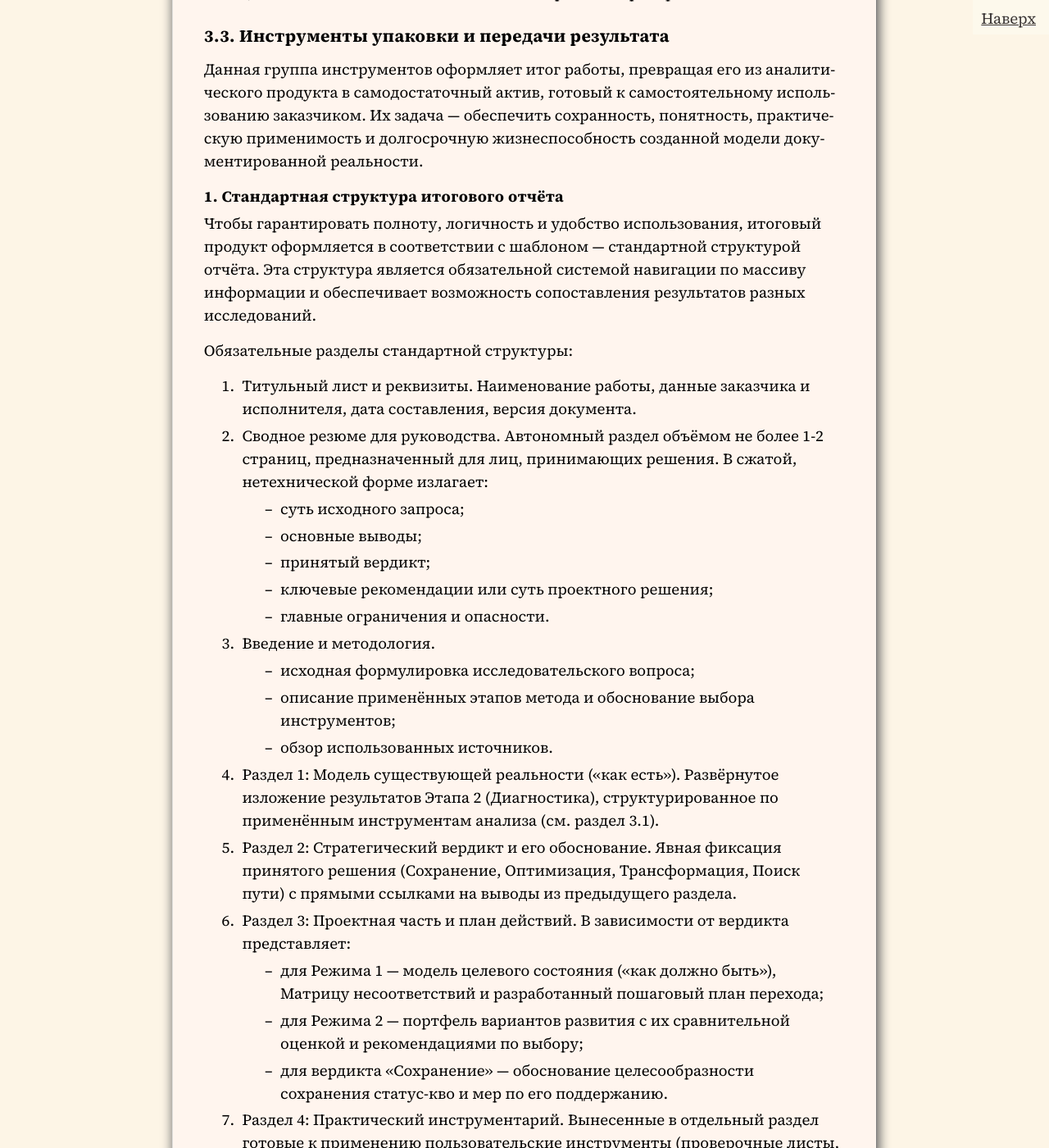
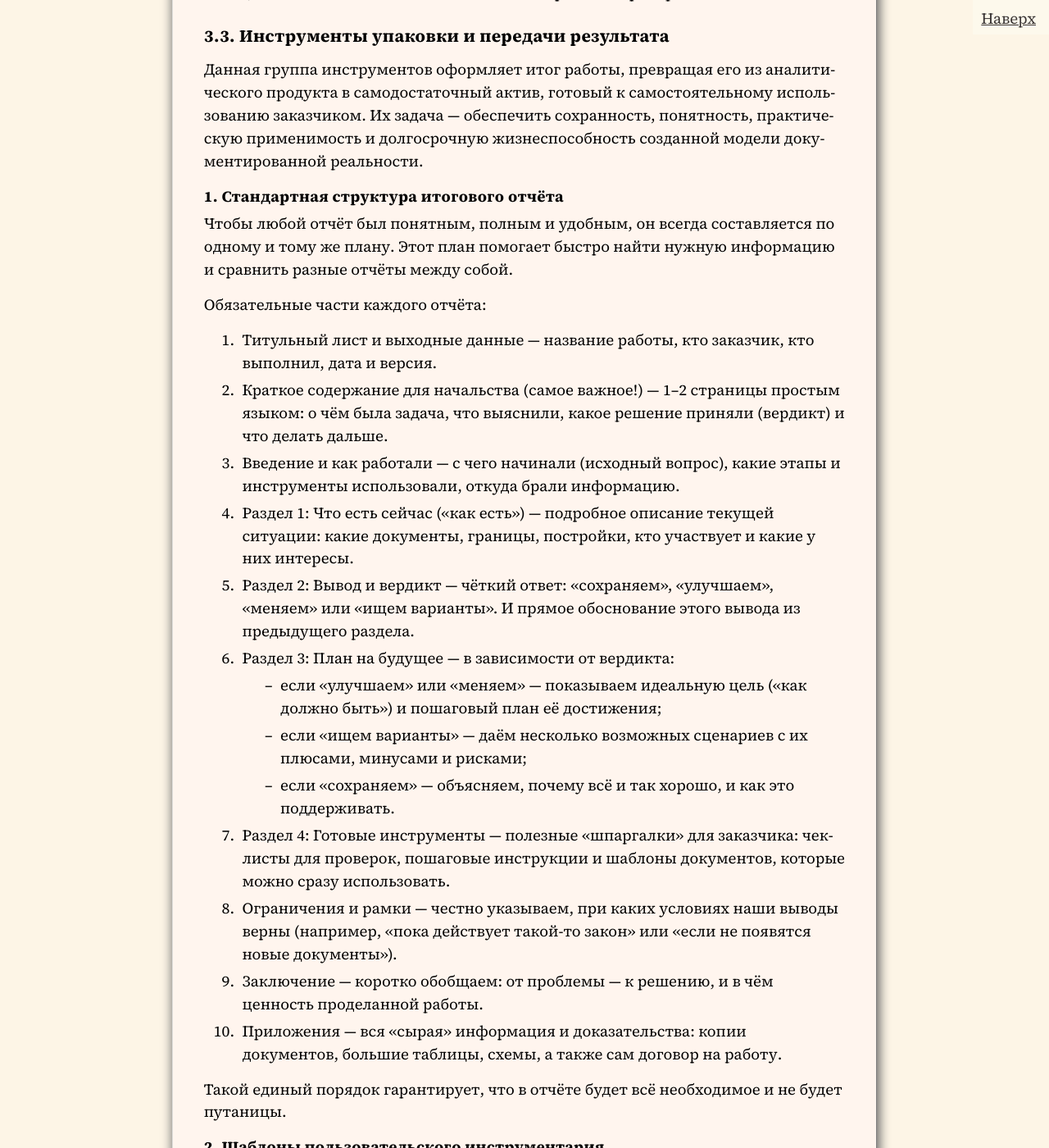
Before and after one commit to SergSi/land-use-art, a Jekyll site: the page built from _posts/2026-01-05-method.md, in a window 1280 px wide and 1400 px high, scrolled down 21822 px. Shown: the whole window at 82% size. Built offline with Jekyll 4.4.1, drawn with Linux system fonts in a browser that asks for light colours; some web fonts are replaced; some of the changed text lies outside the part shown.

Commit message:
Update 2026-01-05-method.md

```diff
--- a/_posts/2026-01-05-method.md
+++ b/_posts/2026-01-05-method.md
@@ -576,35 +576,25 @@ number="6"
 
 #### 1. Стандартная структура итогового отчёта
 
-Чтобы гарантировать полноту, логичность и удобство использования, итоговый продукт оформляется в соответствии с шаблоном — стандартной структурой отчёта. Эта структура является обязательной системой навигации по массиву информации и обеспечивает возможность сопоставления результатов разных исследований.
+Чтобы любой отчёт был понятным, полным и удобным, он всегда составляется по одному и тому же плану. Этот план помогает быстро найти нужную информацию и сравнить разные отчёты между собой.
 
-Обязательные разделы стандартной структуры:
+Обязательные части каждого отчёта:
 
-1.  Титульный лист и реквизиты. Наименование работы, данные заказчика и исполнителя, дата составления, версия документа.
-2.  Сводное резюме для руководства. Автономный раздел объёмом не более 1-2 страниц, предназначенный для лиц, принимающих решения. В сжатой, нетехнической форме излагает:
-    *   суть исходного запроса;
-    *   основные выводы;
-    *   принятый вердикт;
-    *   ключевые рекомендации или суть проектного решения;
-    *   главные ограничения и опасности.
-3.  Введение и методология.
-    *   исходная формулировка исследовательского вопроса;
-    *   описание применённых этапов метода и обоснование выбора инструментов;
-    *   обзор использованных источников.
-4.  Раздел 1: Модель существующей реальности («как есть»). Развёрнутое изложение результатов Этапа 2 (Диагностика), структурированное по применённым инструментам анализа (см. раздел 3.1).
-5.  Раздел 2: Стратегический вердикт и его обоснование. Явная фиксация принятого решения (Сохранение, Оптимизация, Трансформация, Поиск пути) с прямыми ссылками на выводы из предыдущего раздела.
-6.  Раздел 3: Проектная часть и план действий. В зависимости от вердикта представляет:
-    *   для Режима 1 — модель целевого состояния («как должно быть»), Матрицу несоответствий и разработанный пошаговый план перехода;
-    *   для Режима 2 — портфель вариантов развития с их сравнительной оценкой и рекомендациями по выбору;
-    *   для вердикта «Сохранение» — обоснование целесообразности сохранения статус-кво и мер по его поддержанию.
-7.  Раздел 4: Практический инструментарий. Вынесенные в отдельный раздел готовые к применению пользовательские инструменты (проверочные листы, алгоритмы действий, шаблоны документов), извлечённые из моделей.
-8.  Ограничения, допущения и границы применимости. Указание на условия, при которых выводы и рекомендации отчёта остаются корректными (актуальность законодательства на дату исследования, полнота полученных данных, принятые в анализе упрощения).
-9.  Заключение. Краткое повторение логической цепочки от запроса к итогу, описание ценности созданной модели как актива.
-10. Приложения. Справочные и доказательные материалы:
-    *   копии ключевых исходных документов;
-    *   расширенные таблицы и расчёты;
-    *   полноразмерные версии схем и диаграмм;
-    *   полный протокол (контракт) исследования.
+1.  Титульный лист и выходные данные — название работы, кто заказчик, кто выполнил, дата и версия.
+2.  Краткое содержание для начальства (самое важное!) — 1–2 страницы простым языком: о чём была задача, что выяснили, какое решение приняли (вердикт) и что делать дальше.
+3.  Введение и как работали — с чего начинали (исходный вопрос), какие этапы и инструменты использовали, откуда брали информацию.
+4.  Раздел 1: Что есть сейчас («как есть») — подробное описание текущей ситуации: какие документы, границы, постройки, кто участвует и какие у них интересы.
+5.  Раздел 2: Вывод и вердикт — чёткий ответ: «сохраняем», «улучшаем», «меняем» или «ищем варианты». И прямое обоснование этого вывода из предыдущего раздела.
+6.  Раздел 3: План на будущее — в зависимости от вердикта:
+    *   если «улучшаем» или «меняем» — показываем идеальную цель («как должно быть») и пошаговый план её достижения;
+    *   если «ищем варианты» — даём несколько возможных сценариев с их плюсами, минусами и рисками;
+    *   если «сохраняем» — объясняем, почему всё и так хорошо, и как это поддерживать.
+7.  Раздел 4: Готовые инструменты — полезные «шпаргалки» для заказчика: чек-листы для проверок, пошаговые инструкции и шаблоны документов, которые можно сразу использовать.
+8.  Ограничения и рамки — честно указываем, при каких условиях наши выводы верны (например, «пока действует такой-то закон» или «если не появятся новые документы»).
+9.  Заключение — коротко обобщаем: от проблемы — к решению, и в чём ценность проделанной работы.
+10. Приложения — вся «сырая» информация и доказательства: копии документов, большие таблицы, схемы, а также сам договор на работу.
+
+Такой единый порядок гарантирует, что в отчёте будет всё необходимое и не будет путаницы.
 
 #### 2. Шаблоны пользовательского инструментария
 
```
